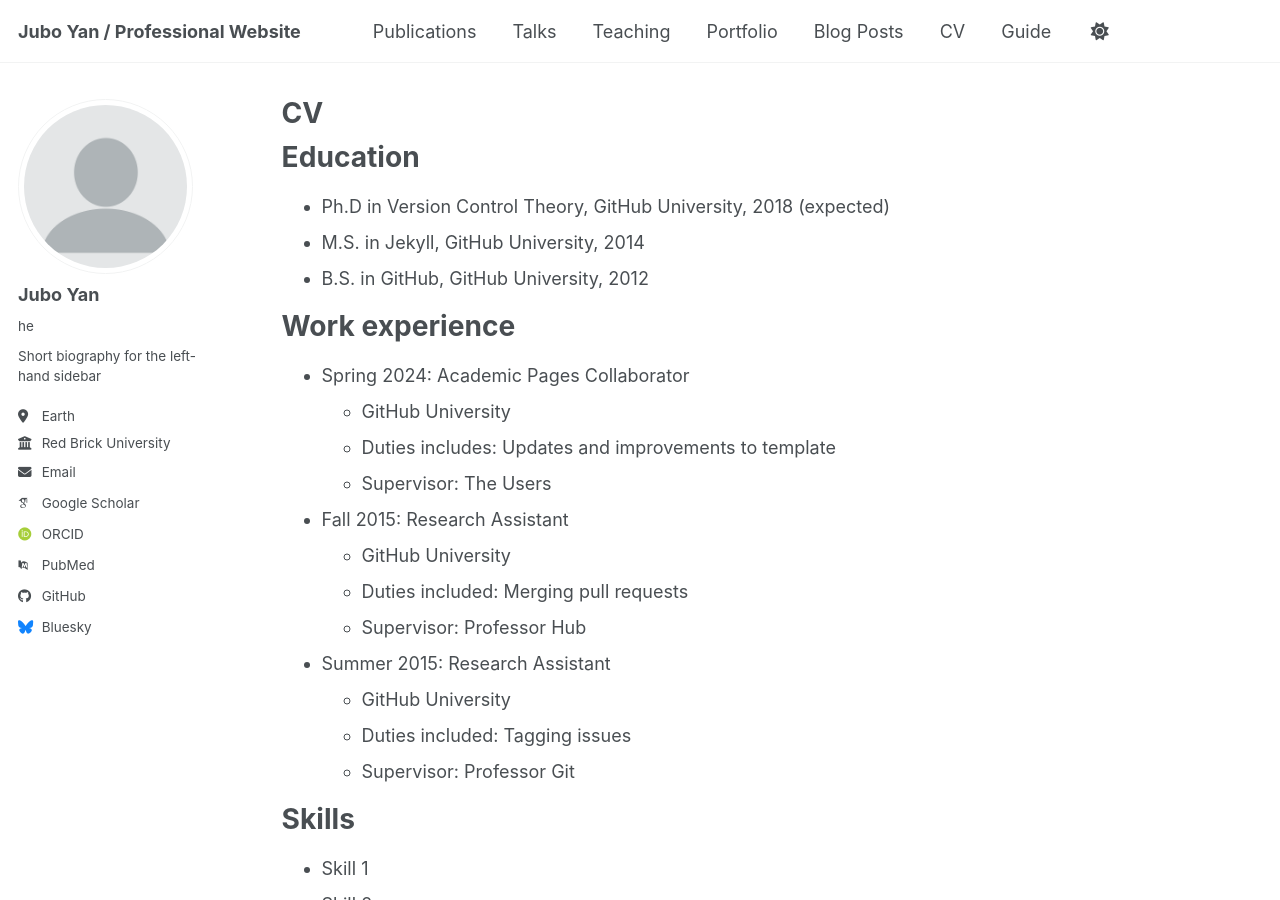
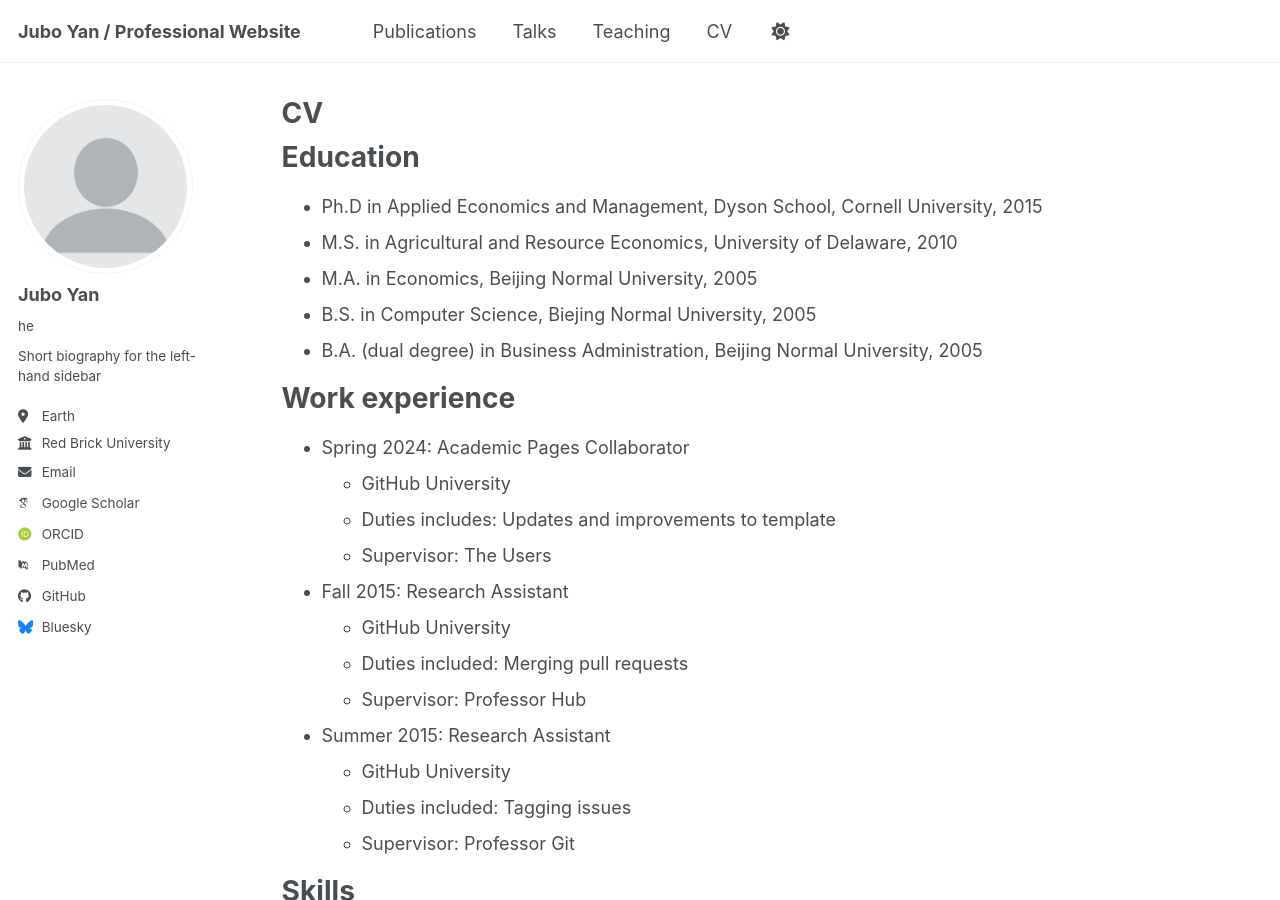
Before and after one commit to xiaogengjacky/xiaogengjacky.github.io, a Jekyll site: the page built from _pages/cv.md, in a window 1280 px wide and 900 px high. Built offline with Jekyll 4.4.1, drawn with Linux system fonts in a browser that asks for light colours; some web fonts are replaced; a script bundle is joined from its source files by our own code; library files that are not in the unit come from our copies.

```diff
--- a/_pages/cv.md
+++ b/_pages/cv.md
@@ -11,9 +11,11 @@ redirect_from:
 
 Education
 ======
-* Ph.D in Version Control Theory, GitHub University, 2018 (expected)
-* M.S. in Jekyll, GitHub University, 2014
-* B.S. in GitHub, GitHub University, 2012
+* Ph.D in Applied Economics and Management, Dyson School, Cornell University, 2015
+* M.S. in Agricultural and Resource Economics, University of Delaware, 2010
+* M.A. in Economics, Beijing Normal University, 2005
+* B.S. in Computer Science, Biejing Normal University, 2005
+* B.A. (dual degree) in Business Administration, Beijing Normal University, 2005
 
 Work experience
 ======
```
Also changed, not shown: _data/navigation.yml (+7 -7 lines).
